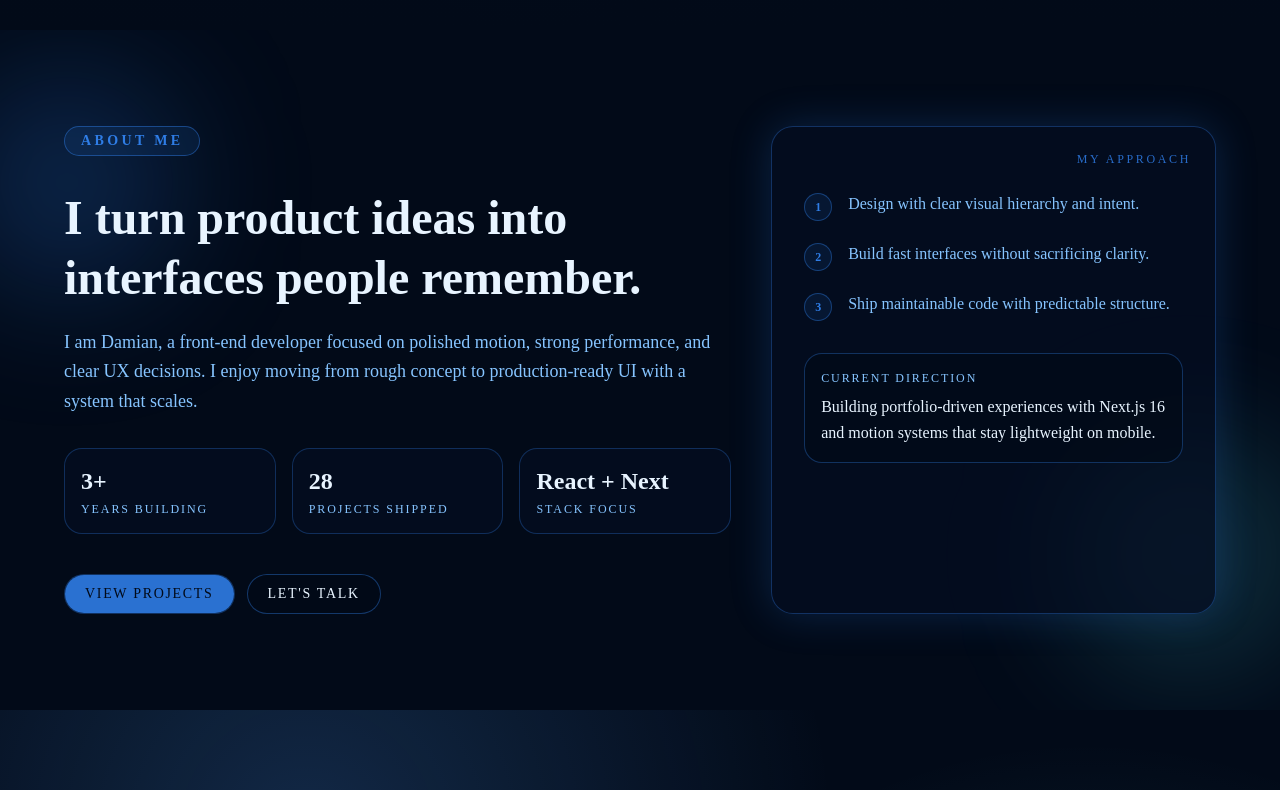
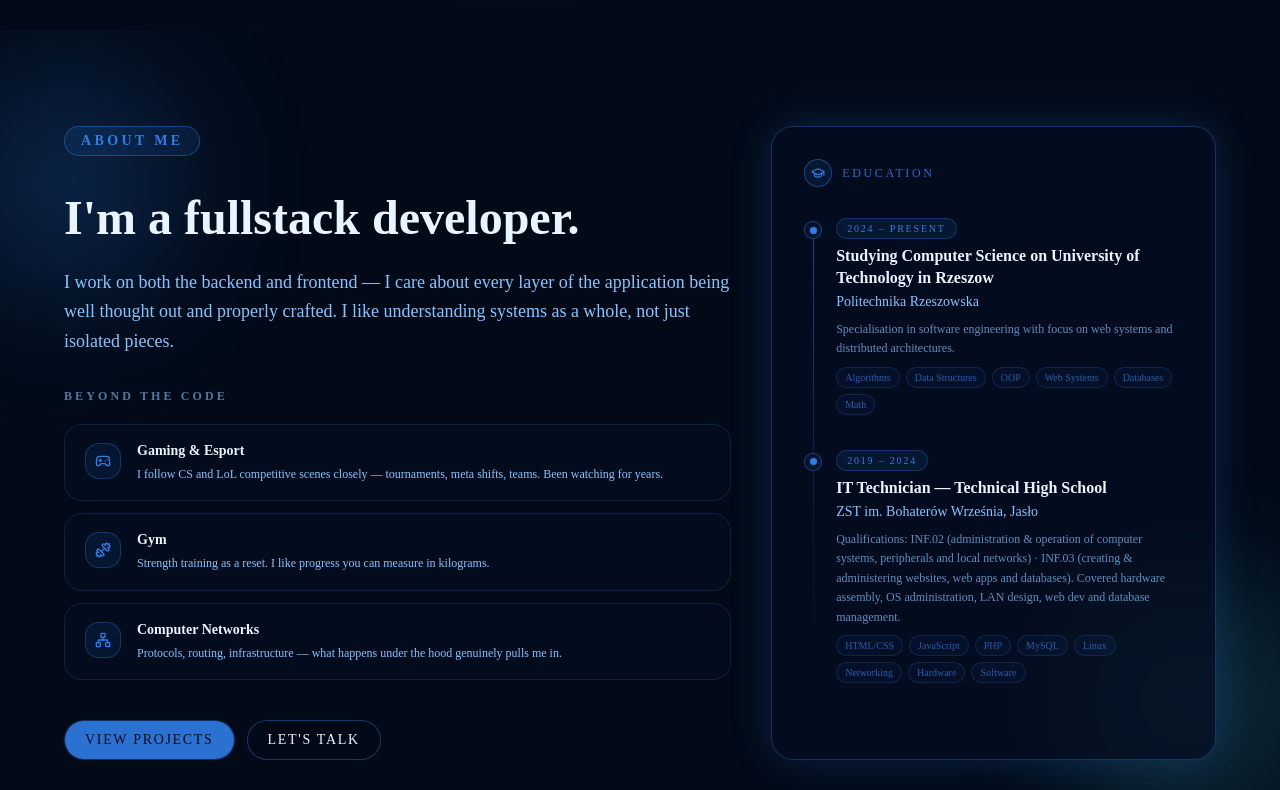
Before and after one commit to frooooooo7/portfolio, a Next.js app: page / in a window 1280 px wide. Shown: the part 770-1560 px from the top of the page. Built offline with nearby package versions, Linux system fonts and the light colour scheme.

Commit message:
refactor(about-me): add education, add beyond the code, and refactor describes.

```diff
--- /dev/null
+++ b/components/about-section/about-beyond-code.tsx
@@ -0,0 +1,80 @@
+"use client";
+
+import { beyondCodeItems } from "@/components/about-section/about-data";
+import { motion, type Variants } from "framer-motion";
+import {
+  Gamepad2,
+  Dumbbell,
+  Network,
+  type LucideIcon,
+} from "lucide-react";
+
+const ICON_MAP: Record<string, LucideIcon> = {
+  "gamepad-2": Gamepad2,
+  dumbbell: Dumbbell,
+  network: Network,
+};
+
+type AboutBeyondCodeProps = {
+  revealUp: Variants;
+  staggerGroup: Variants;
+};
+
+export function AboutBeyondCode({
+  revealUp,
+  staggerGroup,
+}: AboutBeyondCodeProps) {
+  return (
+    <motion.div className="mt-4 space-y-5" variants={revealUp}>
+      {/* Section label */}
+      <motion.p
+        className="text-xs font-semibold uppercase tracking-[0.26em] text-muted-foreground/60"
+        variants={revealUp}
+      >
+        Beyond the code
+      </motion.p>
+
+      {/* Cards grid */}
+      <motion.div
+        className="grid grid-cols-1 gap-3"
+        variants={staggerGroup}
+      >
+        {beyondCodeItems.map((item) => {
+          const Icon = ICON_MAP[item.icon];
+          return (
+            <motion.div
+              key={item.title}
+              className="group relative flex items-start gap-4 overflow-hidden rounded-2xl border border-primary/20 bg-card/50 px-5 py-4 backdrop-blur-sm transition-colors duration-300 hover:border-primary/45 hover:bg-card/70 mobile-no-backdrop"
+              variants={revealUp}
+              whileHover={{ y: -2 }}
+              transition={{ duration: 0.25, ease: "easeOut" }}
+            >
+              {/* Glow on hover */}
+              <span
+                className="pointer-events-none absolute inset-0 rounded-2xl opacity-0 shadow-[inset_0_0_28px_rgba(47,125,230,0.12)] transition-opacity duration-300 group-hover:opacity-100 mobile-no-shadow"
+                aria-hidden="true"
+              />
+
+              {/* Icon */}
+              <span className="mt-0.5 inline-flex size-9 shrink-0 items-center justify-center rounded-xl border border-primary/30 bg-primary/10">
+                {Icon && (
+                  <Icon className="size-4 text-primary" aria-hidden="true" />
+                )}
+              </span>
+
+              {/* Text */}
+              <div>
+                <p className="mb-1 text-sm font-semibold text-foreground">
+                  {item.title}
+                </p>
+                <p className="text-xs leading-relaxed text-muted-foreground">
+                  {item.description}
+                </p>
+              </div>
+            </motion.div>
+          );
+        })}
+      </motion.div>
+    </motion.div>
+  );
+}
--- a/components/about-section/about-content.tsx
+++ b/components/about-section/about-content.tsx
@@ -1,21 +1,16 @@
+"use client";
+
 import { Button } from "@/components/ui/button";
-import { AboutQuickFacts } from "@/components/about-section/about-quick-facts";
+import { AboutBeyondCode } from "@/components/about-section/about-beyond-code";
 import { motion, type Variants } from "framer-motion";
 
-type Fact = {
-  label: string;
-  value: string;
-};
-
 type AboutContentProps = {
-  facts: Fact[];
   revealUp: Variants;
   staggerGroup: Variants;
   prefersReducedMotion: boolean;
 };
 
 export function AboutContent({
-  facts,
   revealUp,
   staggerGroup,
   prefersReducedMotion,
@@ -34,23 +29,21 @@ export function AboutContent({
           className="max-w-2xl text-4xl font-bold leading-tight md:text-5xl"
           variants={revealUp}
         >
-          I turn product ideas into interfaces people remember.
+          I&apos;m a fullstack developer.
         </motion.h2>
         <motion.p
           className="max-w-2xl text-base leading-relaxed text-muted-foreground md:text-lg"
           variants={revealUp}
         >
-          I am Damian, a front-end developer focused on polished motion, strong
-          performance, and clear UX decisions. I enjoy moving from rough concept
-          to production-ready UI with a system that scales.
+          I work on both the backend and frontend — I care about every layer of
+          the application being well thought out and properly crafted. I like
+          understanding systems as a whole, not just isolated pieces.
         </motion.p>
       </motion.div>
 
-      <AboutQuickFacts
-        facts={facts}
+      <AboutBeyondCode
         revealUp={revealUp}
         staggerGroup={staggerGroup}
-        prefersReducedMotion={prefersReducedMotion}
       />
 
       <motion.div className="flex flex-wrap gap-3 pt-2" variants={revealUp}>
--- a/components/about-section/about-data.ts
+++ b/components/about-section/about-data.ts
@@ -1,11 +1,53 @@
-export const quickFacts = [
-  { label: "Years building", value: "3+" },
-  { label: "Projects shipped", value: "28" },
-  { label: "Stack focus", value: "React + Next" },
+export type EducationItem = {
+  period: string;
+  degree: string;
+  institution: string;
+  description?: string;
+  tags?: string[];
+};
+
+export const educationItems: EducationItem[] = [
+  {
+    period: "2024 – present",
+    degree: "Studying Computer Science on University of Technology in Rzeszow",
+    institution: "Politechnika Rzeszowska",
+    description:
+      "Specialisation in software engineering with focus on web systems and distributed architectures.",
+    tags: ["Algorithms", "Data Structures", "OOP", "Web Systems", "Databases", "Math"],
+  },
+  {
+    period: "2019 – 2024",
+    degree: "IT Technician — Technical High School",
+    institution: "ZST im. Bohaterów Września, Jasło",
+    description:
+      "Qualifications: INF.02 (administration & operation of computer systems, peripherals and local networks) · INF.03 (creating & administering websites, web apps and databases). Covered hardware assembly, OS administration, LAN design, web dev and database management.",
+    tags: ["HTML/CSS", "JavaScript", "PHP", "MySQL", "Linux", "Networking", "Hardware", "Software"],
+  },
 ];
 
-export const principles = [
-  "Design with clear visual hierarchy and intent.",
-  "Build fast interfaces without sacrificing clarity.",
-  "Ship maintainable code with predictable structure.",
+export type BeyondCodeItem = {
+  icon: string;
+  title: string;
+  description: string;
+};
+
+export const beyondCodeItems: BeyondCodeItem[] = [
+  {
+    icon: "gamepad-2",
+    title: "Gaming & Esport",
+    description:
+      "I follow CS and LoL competitive scenes closely — tournaments, meta shifts, teams. Been watching for years.",
+  },
+  {
+    icon: "dumbbell",
+    title: "Gym",
+    description:
+      "Strength training as a reset. I like progress you can measure in kilograms.",
+  },
+  {
+    icon: "network",
+    title: "Computer Networks",
+    description:
+      "Protocols, routing, infrastructure — what happens under the hood genuinely pulls me in.",
+  },
 ];
--- /dev/null
+++ b/components/about-section/about-education-timeline.tsx
@@ -0,0 +1,103 @@
+"use client";
+
+import { getAboutApproachCardTransition } from "@/components/about-section/motion/about-approach-card-motion";
+import { educationItems } from "@/components/about-section/about-data";
+import { motion, type Variants } from "framer-motion";
+import { GraduationCap } from "lucide-react";
+
+type AboutEducationTimelineProps = {
+  revealUp: Variants;
+  staggerGroup: Variants;
+  prefersReducedMotion: boolean;
+};
+
+export function AboutEducationTimeline({
+  revealUp,
+  staggerGroup,
+  prefersReducedMotion,
+}: AboutEducationTimelineProps) {
+  const transition = getAboutApproachCardTransition(prefersReducedMotion);
+
+  return (
+    <motion.aside
+      className="relative rounded-3xl border border-primary/35 bg-card/70 p-6 shadow-[0_0_42px_rgba(47,125,230,0.22)] mobile-no-shadow md:p-8"
+      variants={revealUp}
+      transition={transition}
+    >
+      {/* Header */}
+      <div className="mb-7 flex items-center gap-2.5">
+        <span className="inline-flex size-7 items-center justify-center rounded-full border border-primary/45 bg-primary/10">
+          <GraduationCap className="size-3.5 text-primary" aria-hidden="true" />
+        </span>
+        <span className="text-xs uppercase tracking-[0.22em] text-primary/85">
+          Education
+        </span>
+      </div>
+
+      {/* Timeline */}
+      <motion.ol
+        className="relative space-y-0"
+        variants={staggerGroup}
+        aria-label="Education timeline"
+      >
+        {/* Vertical line */}
+        <span
+          className="absolute left-[9px] top-2 h-[calc(100%-1.5rem)] w-px bg-gradient-to-b from-primary/50 via-primary/20 to-transparent"
+          aria-hidden="true"
+        />
+
+        {educationItems.map((item, index) => (
+          <motion.li
+            key={item.institution + item.period}
+            className="relative pb-8 pl-8 last:pb-0"
+            variants={revealUp}
+          >
+            {/* Dot */}
+            <span
+              className="absolute left-0 top-1.5 flex size-[18px] shrink-0 items-center justify-center rounded-full border border-primary/50 bg-background"
+              aria-hidden="true"
+            >
+              <span className="size-[7px] rounded-full bg-primary shadow-[0_0_8px_rgba(47,125,230,0.7)]" />
+            </span>
+
+            {/* Period badge */}
+            <span className="mb-1.5 inline-block rounded-full border border-primary/30 bg-primary/10 px-2.5 py-0.5 text-[10px] font-medium uppercase tracking-[0.18em] text-primary">
+              {item.period}
+            </span>
+
+            {/* Degree / Field */}
+            <p className="text-sm font-semibold leading-snug text-foreground md:text-base">
+              {item.degree}
+            </p>
+
+            {/* Institution */}
+            <p className="mt-0.5 text-xs leading-relaxed text-muted-foreground md:text-sm">
+              {item.institution}
+            </p>
+
+            {/* Optional description */}
+            {item.description && (
+              <p className="mt-1.5 text-[11px] leading-relaxed text-muted-foreground/70 md:text-xs">
+                {item.description}
+              </p>
+            )}
+
+            {/* Tags */}
+            {item.tags && item.tags.length > 0 && (
+              <div className="mt-2 flex flex-wrap gap-1.5">
+                {item.tags.map((tag) => (
+                  <span
+                    key={tag}
+                    className="rounded-full border border-primary/20 bg-primary/5 px-2 py-0.5 text-[10px] text-primary/70"
+                  >
+                    {tag}
+                  </span>
+                ))}
+              </div>
+            )}
+          </motion.li>
+        ))}
+      </motion.ol>
+    </motion.aside>
+  );
+}
--- a/components/about-section/about-section.tsx
+++ b/components/about-section/about-section.tsx
@@ -1,9 +1,8 @@
 "use client";
 
-import { AboutApproachCard } from "@/components/about-section/about-approach-card";
 import { AboutBackground } from "@/components/about-section/about-background";
 import { AboutContent } from "@/components/about-section/about-content";
-import { principles, quickFacts } from "@/components/about-section/about-data";
+import { AboutEducationTimeline } from "@/components/about-section/about-education-timeline";
 import { createAboutSectionMotion } from "@/components/about-section/motion/about-section-motion";
 import { motion, useReducedMotion } from "framer-motion";
 
@@ -25,14 +24,12 @@ export function AboutSection() {
 
       <div className="mx-auto grid w-full max-w-6xl gap-10 lg:grid-cols-[1.2fr_0.8fr]">
         <AboutContent
-          facts={quickFacts}
           revealUp={revealUp}
           staggerGroup={staggerGroup}
           prefersReducedMotion={prefersReducedMotion}
         />
 
-        <AboutApproachCard
-          principles={principles}
+        <AboutEducationTimeline
           revealUp={revealUp}
           staggerGroup={staggerGroup}
           prefersReducedMotion={prefersReducedMotion}
```
